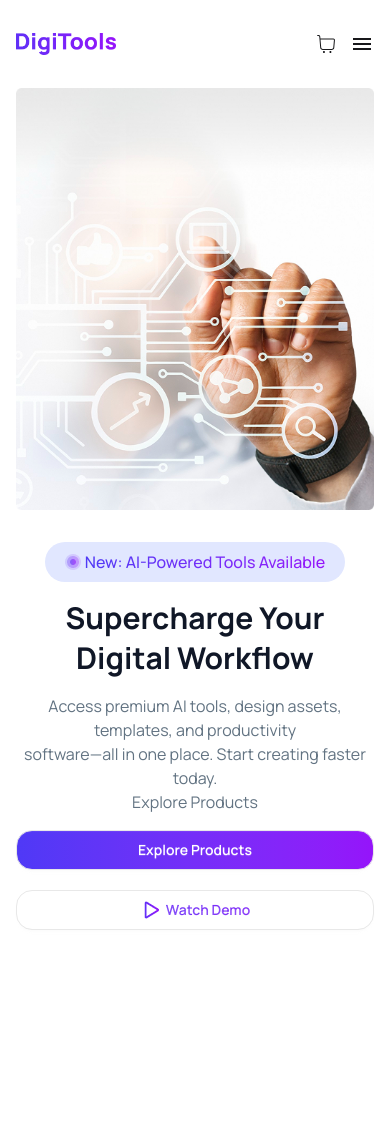
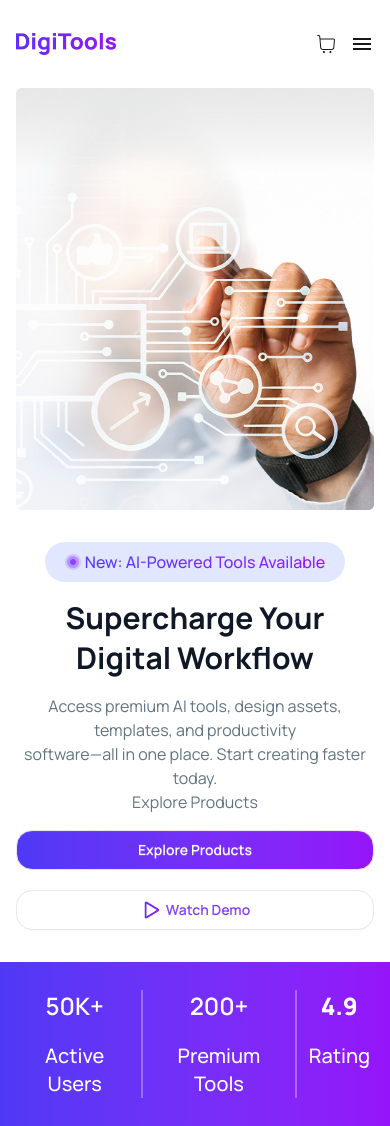
Before and after one commit to tfshorifulislam/digital-tools, a React (Vite) app: page / in a window 390 px wide. Before the commit the page ends 962 px from the top, so only its background shows below. Built offline with nearby package versions, Linux system fonts and the light colour scheme.

Commit message:
stats section done with responsive

```diff
--- a/src/App.jsx
+++ b/src/App.jsx
@@ -1,6 +1,7 @@
 import './App.css'
 import Banner from './Components/Banner/Banner'
 import NavBar from './Components/NavBar/NavBar'
+import Stats from './Components/Stats/Stats'
 
 function App() {
 
@@ -9,6 +10,7 @@ function App() {
     <div className='max-w-480'>
      <NavBar />
      <Banner />
+     <Stats />
     </div>
   )
 }
--- /dev/null
+++ b/src/Components/Stats/Stats.jsx
@@ -0,0 +1,32 @@
+import React from 'react';
+
+const Stats = () => {
+    return (
+        <div>
+            <div className='bg-linear-to-r from-[#4F39F6] to-[#9514FA]'>
+                <div className='flex justify-between  gap-3 py-7 lg:py-14 px-5 lg:px-48 text-white text-center'>
+                    <div className=''>
+                        <h2 className='font-semibold md:font-extrabold text-2xl lg:text-4xl mb-5'>50K+</h2>
+                        <p className='font-medium text-xl'>Active Users</p>
+                    </div>
+
+                     <div className='border-r-2 border-white opacity-30'></div>
+
+                    <div>
+                        <h1 className='font-semibold md:font-extrabold text-2xl lg:text-4xl mb-5'>200+</h1>
+                        <p className='font-medium text-xl'>Premium Tools</p>
+                    </div>
+
+                    <div className='border-r-2 border-white opacity-30'></div>
+
+                    <div>
+                        <h2 className='font-extrabold text-2xl lg:text-4xl mb-5'>4.9</h2>
+                        <h2 className='font-medium text-xl'>Rating</h2>
+                    </div>
+                </div>
+            </div>
+        </div>
+    );
+};
+
+export default Stats;
```
